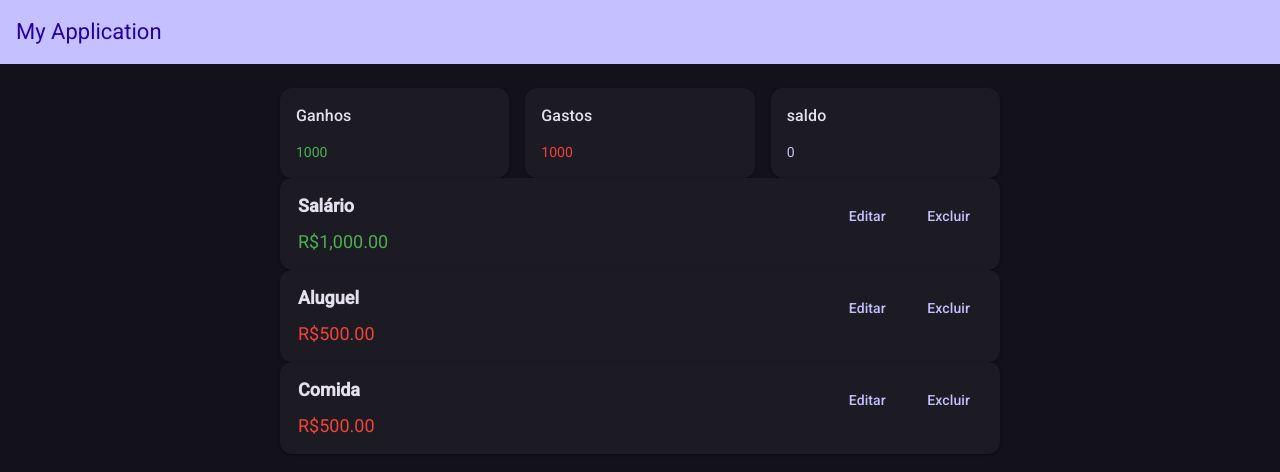
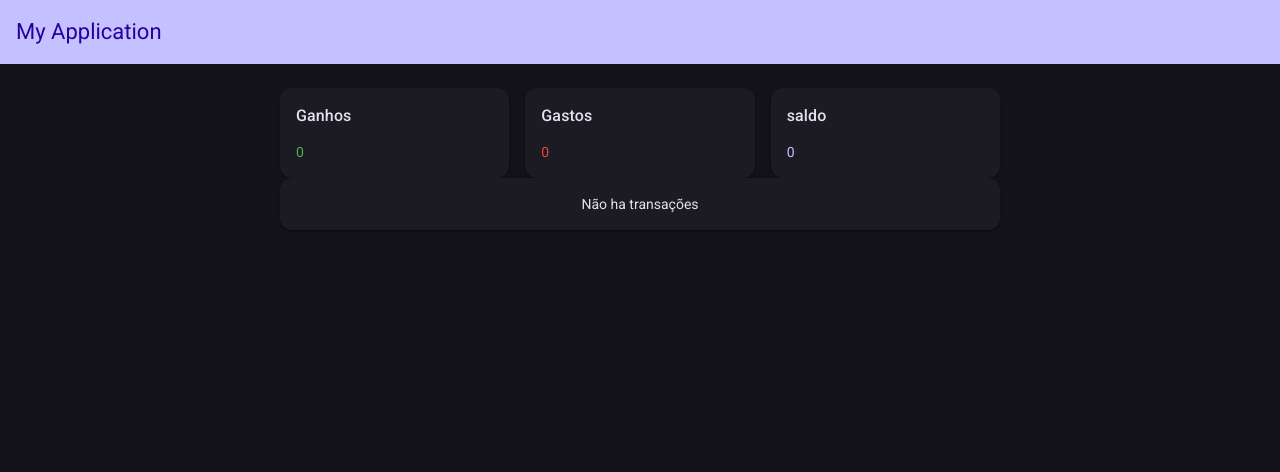
Before and after one commit to denysoncardoso/gerenciador-financeiro, an Angular app: page / in a window 1280 px wide. Shown: the top 472 px of the page. Built offline with nearby package versions, Linux system fonts and the light colour scheme.

Commit message:
adicionando componente "no-transactions", implementando lógica para exibir mensagem quando não há transações e integrando ao componente "home"

```diff
--- /dev/null
+++ b/src/app/features/home/components/no-transactions/no-transactions.html
@@ -0,0 +1,5 @@
+<mat-card>
+  <mat-card-content class="card-content">
+    Não ha transações
+  </mat-card-content>
+</mat-card>
--- /dev/null
+++ b/src/app/features/home/components/no-transactions/no-transactions.scss
@@ -0,0 +1,4 @@
+.card-content{
+  display: flex;
+  justify-content: center;
+}
--- /dev/null
+++ b/src/app/features/home/components/no-transactions/no-transactions.ts
@@ -0,0 +1,15 @@
+import { Component } from '@angular/core';
+import {MatCard, MatCardContent} from '@angular/material/card';
+
+@Component({
+  selector: 'app-no-transactions',
+  imports: [
+    MatCard,
+    MatCardContent
+  ],
+  templateUrl: './no-transactions.html',
+  styleUrl: './no-transactions.scss'
+})
+export class NoTransactions {
+
+}
--- a/src/app/features/home/home.html
+++ b/src/app/features/home/home.html
@@ -3,4 +3,6 @@
 
 @for (transaction of transactions(); track transaction) {
   <app-transaction-item [transaction]="transaction" ></app-transaction-item>
+}@empty {
+  <app-no-transactions/>
 }
--- a/src/app/features/home/home.ts
+++ b/src/app/features/home/home.ts
@@ -3,13 +3,15 @@
 import {TransactionItem} from './components/transaction-item/transaction-item';
 import {Transaction} from '../../shared/transactions/interfaces/transaction';
 import {TransactionType} from '../../shared/transactions/enums/transactions-types';
+import {NoTransactions} from './components/no-transactions/no-transactions';
 
 
 @Component({
   selector: 'app-home',
   imports: [
     Balance,
-    TransactionItem
+    TransactionItem,
+    NoTransactions
   ],
   templateUrl: './home.html',
   styleUrl: './home.scss'
@@ -17,9 +19,9 @@
 export class Home {
 
   transactions = signal<Transaction[]>([
-    { title: 'Salário', value: 1000, type: TransactionType.income },
-    { title: 'Aluguel', value: 500, type: TransactionType.outcome },
-    { title: 'Comida', value: 500, type: TransactionType.outcome},
+    // { title: 'Salário', value: 1000, type: TransactionType.income },
+    // { title: 'Aluguel', value: 500, type: TransactionType.outcome },
+    // { title: 'Comida', value: 500, type: TransactionType.outcome},
 
   ]);
 
```
